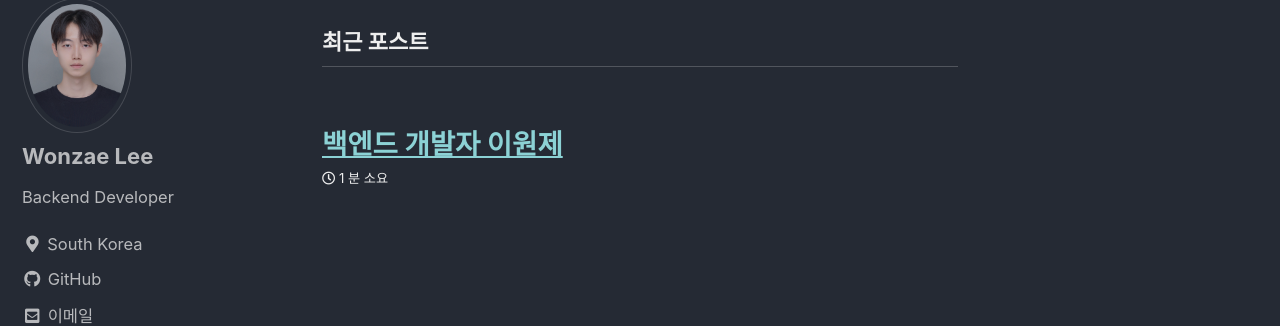
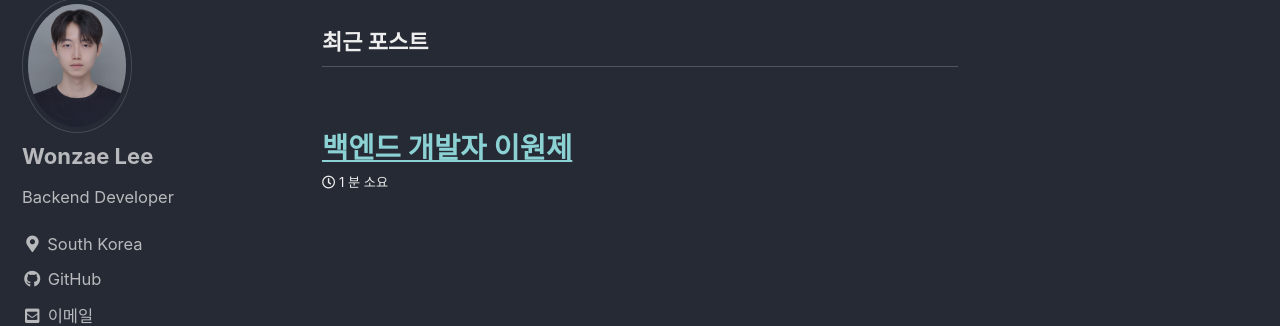
Before and after one commit to one-zeze/one-zeze.github.io, a Jekyll site: the page built from index.html, in a window 1280 px wide. Shown: the part 113-439 px from the top of the page. Built offline with Jekyll 4.4.1, drawn with Linux system fonts in a browser that asks for light colours; cached includes are drawn as plain includes; the list of posts is cut into pages by our own code.

Commit message:
change type scale

```diff
--- a/_sass/minimal-mistakes/_variables.scss
+++ b/_sass/minimal-mistakes/_variables.scss
@@ -45,7 +45,7 @@ $type-size-8: 0.625em !default; // ~10px
 
 /* headline scale */
 $h-size-1: 1.563em !default; // ~25.008px
-$h-size-2: 1.25em !default; // ~20px
+$h-size-2: 1.3em !default; // ~20px
 $h-size-3: 1em !default; // ~18px
 $h-size-4: 0.9em !default; // ~17px
 $h-size-5: 0.8em !default; // ~16.5px
```
